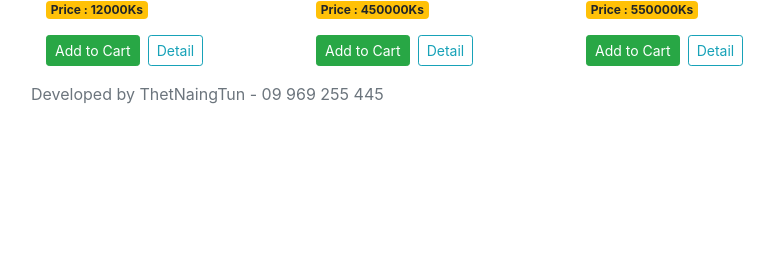
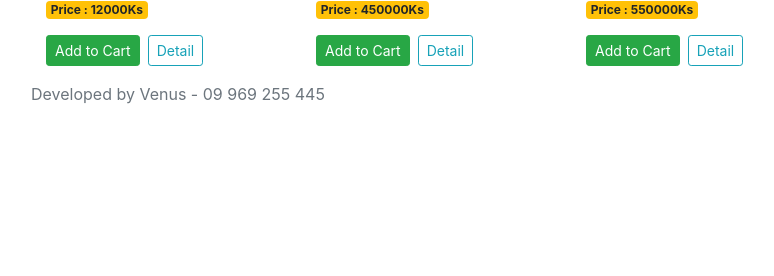
Before and after one commit to ThetNaingTunVenus/ecommerce_store, a Django app: page / in a window 1280 px wide. Shown: the part 441-717 px from the top of the page, without its empty margins (54-828 px from the left). Run offline with Django 3.2, Linux system fonts and the light colour scheme; data comes from the database, SQL or seed files in the repository; both versions use the stored data as it was after the commit; some libraries are stand-ins or nearby versions.

Commit message:
base edit

```diff
--- a/templates/base.html
+++ b/templates/base.html
@@ -102,7 +102,7 @@
 <!--  Footer-->
 <footer class="footer mt-auto py-3">
   <div class="container">
-    <span class="text-muted">Developed by ThetNaingTun - 09 969 255 445</span>
+    <span class="text-muted">Developed by Venus - 09 969 255 445</span>
   </div>
 </footer>
 
--- a/templates/cashier/dashboardcashier.html
+++ b/templates/cashier/dashboardcashier.html
@@ -125,7 +125,7 @@
         </ul>
 
         <h6 class="sidebar-heading d-flex justify-content-between align-items-center px-3 mt-4 mb-1 text-muted">
-          <span>Thet Naing Tun (09969255445)</span>
+          <span>Developed by Venus(09969255445)</span>
 <!--          <a class="d-flex align-items-center text-muted" href="#" aria-label="Add a new report">-->
 <!--            <span data-feather="plus-circle"></span>-->
 <!--          </a>-->
```
Also changed, not shown: db.sqlite3.
